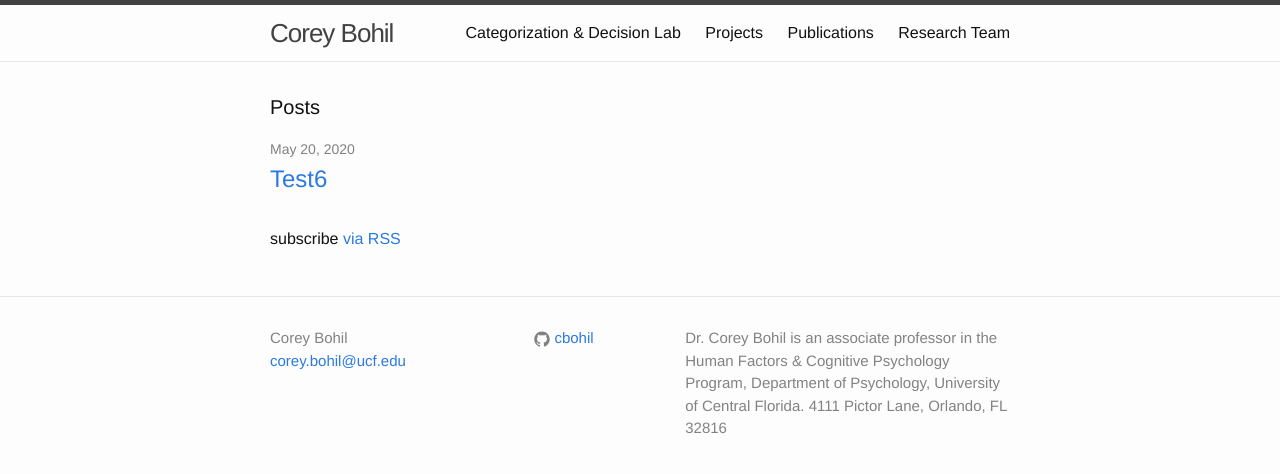
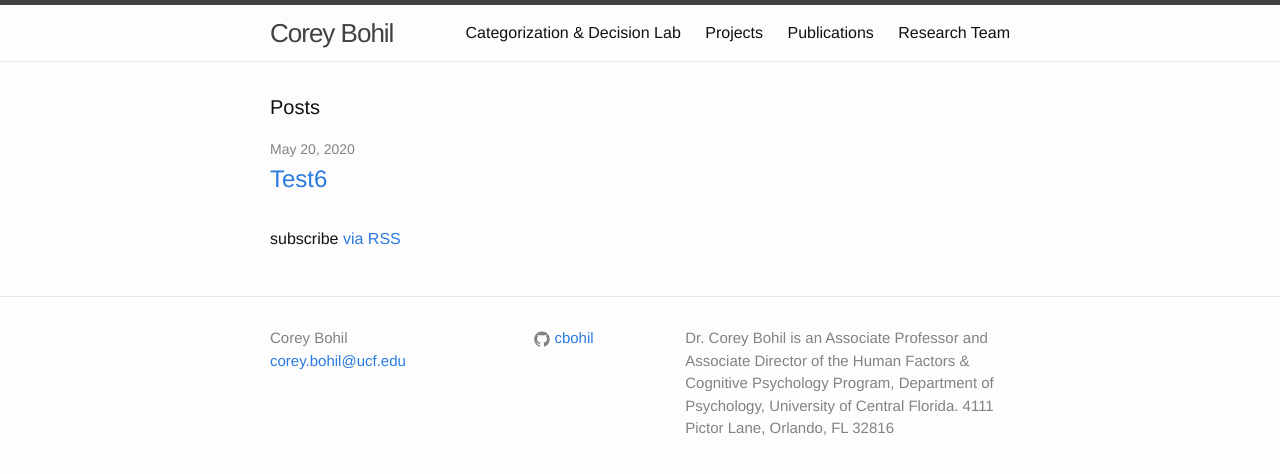
Before and after one commit to cbohil/cbohil.github.io, a Jekyll site: the page built from index.html, in a window 1280 px wide. Shown: the top 474 px of the page. Built offline with Jekyll 4.4.1, drawn with Linux system fonts in a browser that asks for light colours.

Commit message:
Update _config.yml
updated description

```diff
--- a/_config.yml
+++ b/_config.yml
@@ -2,8 +2,8 @@
 title: Corey Bohil
 email: corey.bohil@ucf.edu
 description: > # this means to ignore newlines until "baseurl:"
-  Dr. Corey Bohil is an associate professor in the Human Factors & Cognitive
-  Psychology Program, Department of Psychology, University of Central Florida.
+  Dr. Corey Bohil is an Associate Professor and Associate Director of the Human Factors &
+  Cognitive Psychology Program, Department of Psychology, University of Central Florida.
   4111 Pictor Lane, Orlando, FL 32816
 
 url: 'https://cbohil.github.io'
```
